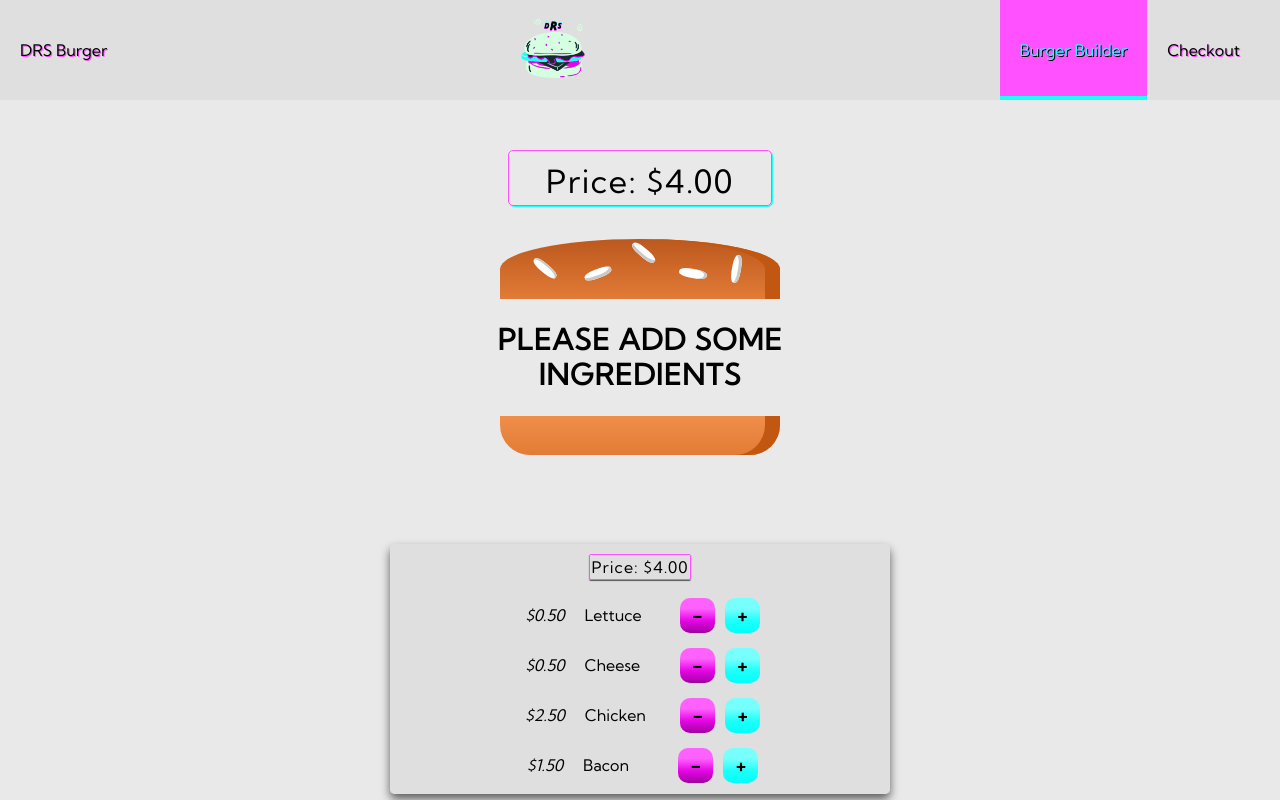
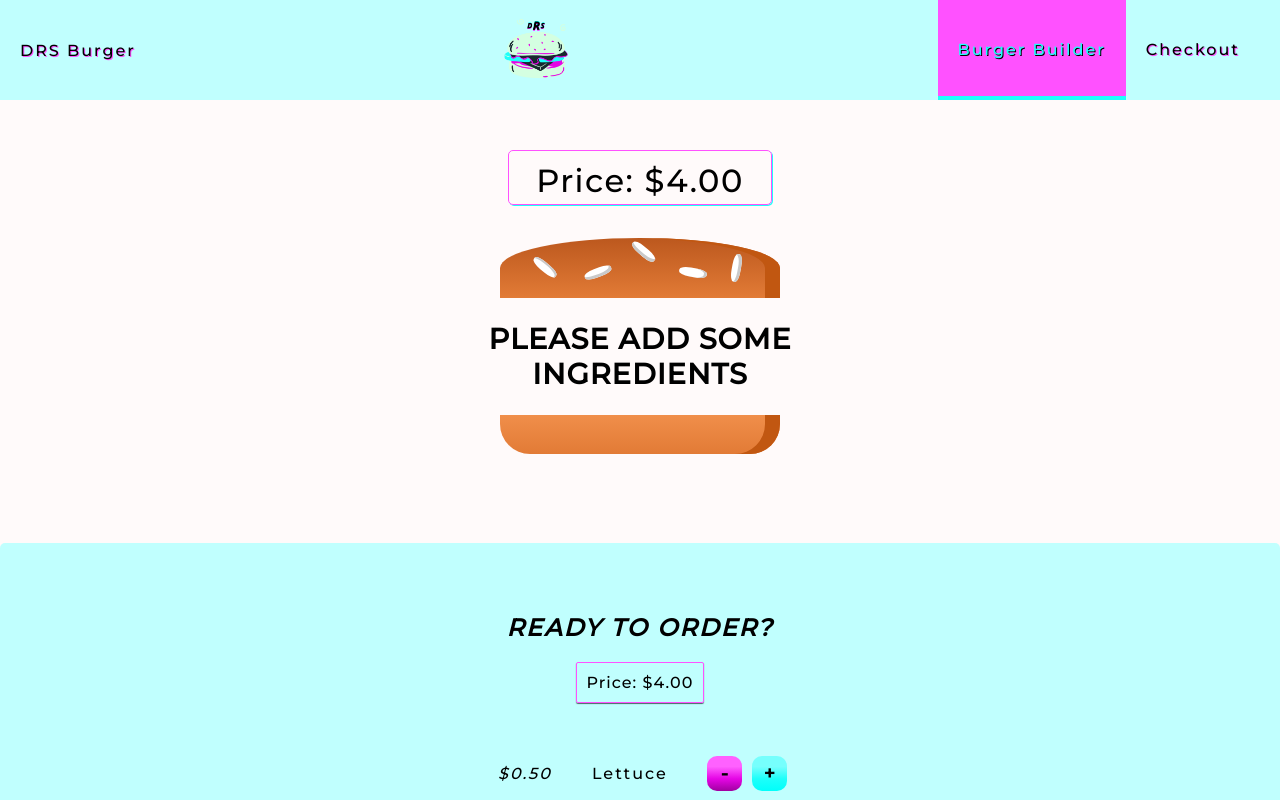
Before and after one commit to damonspencerroberts/DRS-Burger-Builder, a React (Create React App) app: page / in a window 1280 px wide. Both pictures are taken after a click on the button "START YOUR ORDER". Shown: the top 800 px of the page. Built offline with nearby package versions, Linux system fonts and the light colour scheme.

Commit message:
Change build controls and colors

```diff
--- a/public/index.html
+++ b/public/index.html
@@ -5,7 +5,7 @@
     <link rel="icon" href="./drs-burger-fav.png" />
     <meta name="viewport" content="width=device-width, initial-scale=1" />
     <script src="https://kit.fontawesome.com/4c4f8b3f95.js" crossorigin="anonymous"></script>
-    <link href="https://fonts.googleapis.com/css2?family=Kumbh+Sans&display=swap" rel="stylesheet">
+    <link href="https://fonts.googleapis.com/css2?family=Montserrat:wght@500&display=swap" rel="stylesheet">
     <title>DRS Burger</title>
   </head>
   <body>
--- a/src/components/Navigation/Toolbar/Toolbar.module.css
+++ b/src/components/Navigation/Toolbar/Toolbar.module.css
@@ -6,7 +6,7 @@
     left: 0;
     display: flex;
     justify-content: space-between;
-    background-color: rgb(223, 223, 223);
+    background-color: #c0fffe;
     align-items: center;
     box-sizing: border-box;
     padding: 0 20px;
--- a/src/components/Navigation/sidedrawer/Side-drawer.module.css
+++ b/src/components/Navigation/sidedrawer/Side-drawer.module.css
@@ -28,6 +28,6 @@
 }
 
 .Logo {
-    height: 11%;
+    height: 15%;
     margin-bottom: 32px;
 }
--- a/src/components/burger/build-controls/Build-Controls.js
+++ b/src/components/burger/build-controls/Build-Controls.js
@@ -6,6 +6,7 @@ import BuildController from "./build-controller/Build-Controller";
 export default class BuildControls extends Component {
     render() {
        return  <div className = {classes.BuildControls}>
+                    <h2 style = {{fontStyle: "italic"}}>READY TO ORDER?</h2>
                     <div className = {classes.Price}><span>Price: ${this.props.ingPrice}</span></div>
                     {Controls.map(e => <BuildController
                         key = {e.label}
--- a/src/components/burger/build-controls/Build-Controls.module.css
+++ b/src/components/burger/build-controls/Build-Controls.module.css
@@ -1,15 +1,11 @@
 .BuildControls {
-    width: 500px;
     display: flex;
     flex-flow: column;
     align-items: center;
-    background-color: rgb(223, 223, 223);
-    box-shadow: 0px 5px 10px rgba(0, 0, 0, 0.603);
+    background: linear-gradient( #c0fffe 30%, #ffceff 100%);
     margin: auto;
-    padding: 10px 0;
+    padding: 50px 0;
     border-radius: 5px;
-    height: 230px;
-    overflow: auto;
 }
 .BuildControls::-webkit-scrollbar {
     width: 13px;
@@ -25,20 +21,19 @@
 
 @media (max-width: 499px) {
     .BuildControls {
-        width: 300px;
-        height: 300px;
         font-size: 0.8rem;
-        overflow: auto;
     }
 
     .ClearBtn {
       font-size: 0.5rem !important;
       width: 100px !important;
+      height: 60px;
     }
 
     .OrderBtn {
       font-size: 0.9rem !important;
       width: 200px !important;
+      height: 60px;
     }
 
     .Error {
@@ -58,15 +53,15 @@
 
 .ClearBtn {
     border: none;
-    padding: 10px;
     background: linear-gradient( #ff85ff,#ff51ff, #ff2aff);
     border-radius: 5px;
     font-size: 0.6rem !important;
-    width: 70px;
+    width: 150px;
+    height: 40px;
     font: inherit;
     box-shadow: 01px black;
     cursor: pointer;
-    margin: 2% auto;
+    margin: 1% auto;
   }
 
   .ClearBtn:hover {
@@ -79,15 +74,15 @@
 
   .OrderBtn {
     border: none;
-    padding: 15px;
     background: linear-gradient( #4afffc ,#1efffa ,#00e9e5 );
     border-radius: 5px;
     font-size: 1.2rem ;
     width: 200px;
+    height: 40px;
     font: inherit;
     box-shadow:black;
     cursor: pointer;
-    margin: 5% auto;
+    margin: 1% auto;
     letter-spacing: 2px;
   }
 
@@ -111,7 +106,7 @@
 .Price {
     box-shadow: 1px 1px #1efffa;
     border: 1px solid #ff51ff;
-    padding: 2px;
+    padding: 10px;
     border-radius: 2px;
     box-shadow: 0 1px 1px rgba(0, 0, 0, 0.61);
     margin-bottom: 2%;
@@ -124,5 +119,4 @@
 
 .Error {
     color: red;
-    margin-bottom: 5%;
 }
--- a/src/components/burger/build-controls/build-controller/Build-Controller.module.css
+++ b/src/components/burger/build-controls/build-controller/Build-Controller.module.css
@@ -13,7 +13,7 @@
 }
 
 .Label {
-  padding: 10px;
+  padding: 30px;
   width: 80px;
   color: rgb(0, 0, 0);
 }
--- a/src/components/burger/order-summary/Order-summary.module.css
+++ b/src/components/burger/order-summary/Order-summary.module.css
@@ -1,5 +1,5 @@
 .OsSum {
-  padding-top: 125px;
+  padding-top: 200px;
 }
 
 .OsBtn {
--- a/src/components/burger/start-order/start-order.module.css
+++ b/src/components/burger/start-order/start-order.module.css
@@ -9,7 +9,7 @@
     font: inherit;
     box-shadow:black;
     cursor: pointer;
-    margin: 0 auto;
+    margin: 0 auto 40px auto;
     letter-spacing: 2px;
   }
 
--- a/src/components/layout/Layout.module.css
+++ b/src/components/layout/Layout.module.css
@@ -1,3 +1,4 @@
 .content {
-    padding: 150px 0 !important;
+    padding: 150px 0 0 0 !important;
+    background-color: rgb(255, 250, 250);
 }
--- a/src/components/logo/logo.module.css
+++ b/src/components/logo/logo.module.css
@@ -2,9 +2,10 @@
     padding: 8px;
     height: 90%;
     box-sizing: border-box;
-    border-radius: 20px;
+
 }
 
 .Logo img {
     height: 100%;
+    border-radius: 5px;
 }
--- a/src/index.css
+++ b/src/index.css
@@ -1,8 +1,9 @@
 body {
   margin: 0;
   padding: 0;
-  font-family: 'Kumbh Sans', sans-serif;
-  background-color: rgb(233, 233, 233);
+  font-family: 'Montserrat', sans-serif;
+  letter-spacing: 2px;
+  background-color: rgb(255, 250, 250);
 }
 
 body::-webkit-scrollbar {
```
Also changed, not shown: src/assets/Drs-burger.png.
